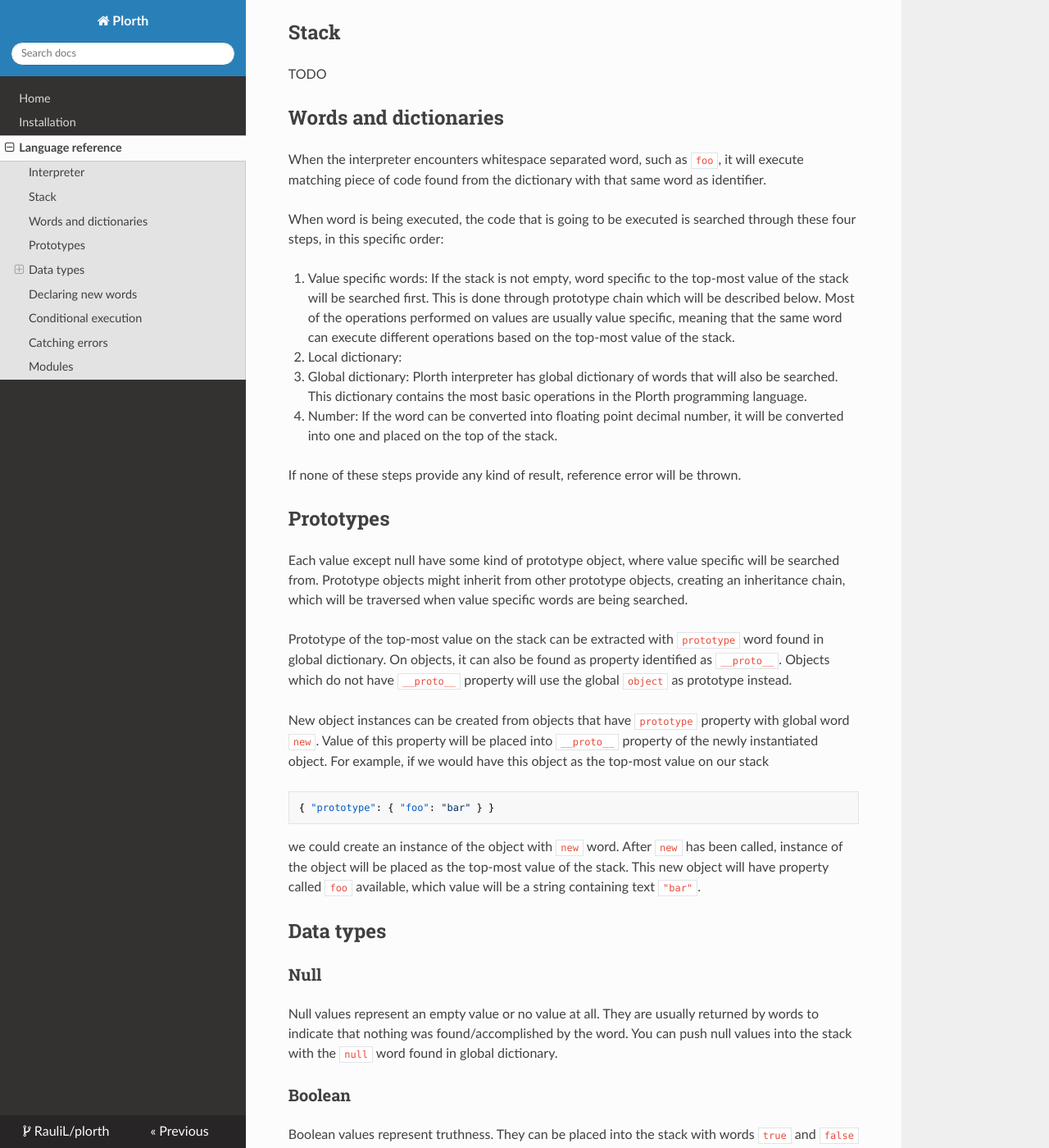
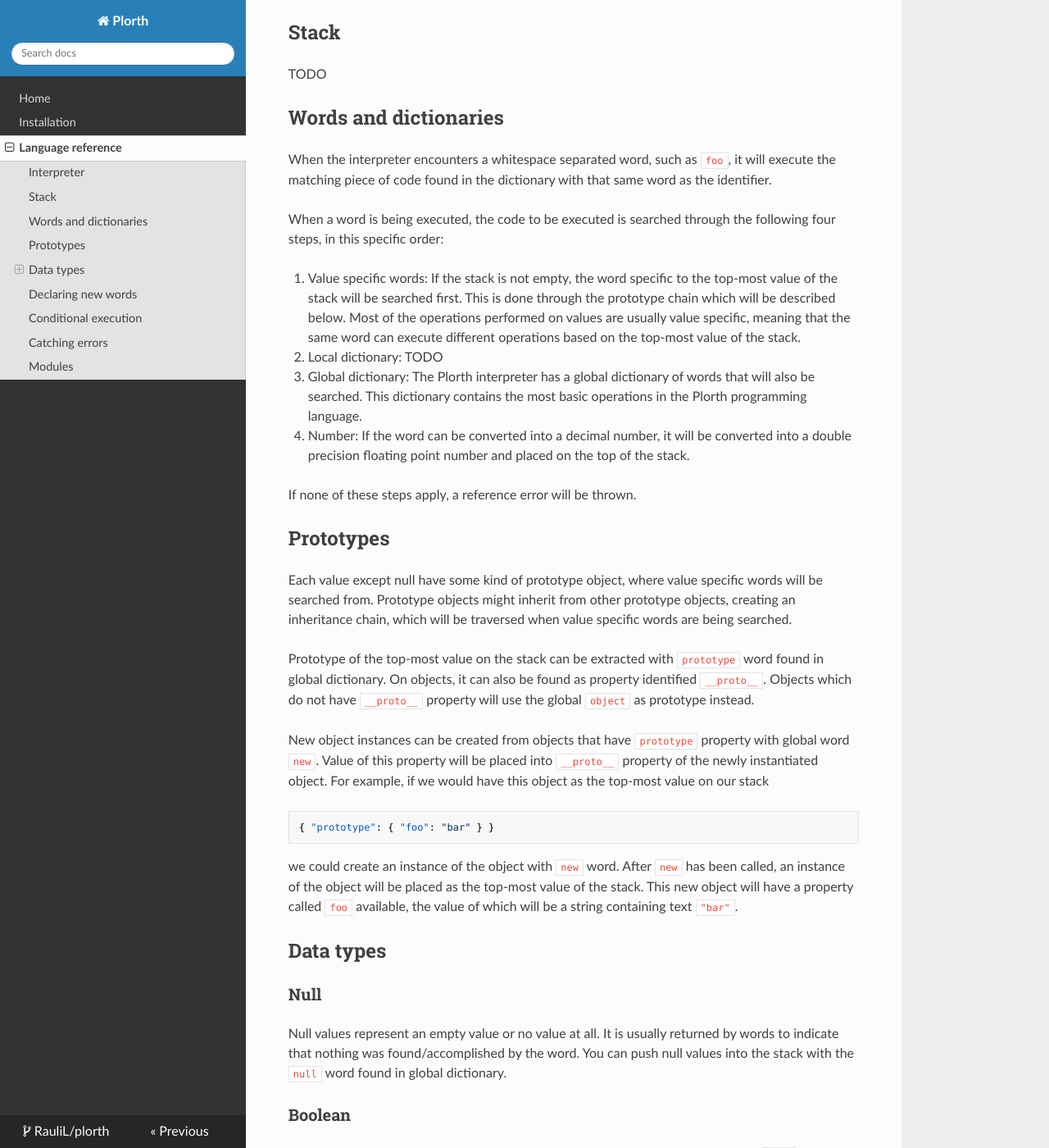
Before and after one commit to RauliL/plorth, an MkDocs documentation site: the page built from docs/language.md, in a window 1280 px wide and 1400 px high, scrolled down 289 px. Shown: the whole window at 82% size. Built offline with MkDocs 1.6.1, drawn with Linux system fonts in a browser that asks for light colours; nearby versions of some CDN libraries; old or Windows-style settings are respelled for this version of MkDocs; some of the changed text lies outside the part shown.

````diff
--- a/docs/language.md
+++ b/docs/language.md
@@ -1,6 +1,6 @@
 # Language reference
 
-This page gives short summary of the Plorth programming language.
+This page gives a short summary of the Plorth programming language.
 
 ## Interpreter
 
@@ -12,41 +12,40 @@ TODO
 
 ## Words and dictionaries
 
-When the interpreter encounters whitespace separated word, such as `foo`, it
-will execute matching piece of code found from the dictionary with that same
-word as identifier.
+When the interpreter encounters a whitespace separated word, such as `foo`, it
+will execute the matching piece of code found in the dictionary with that same
+word as the identifier.
 
-When word is being executed, the code that is going to be executed is searched
-through these four steps, in this specific order:
+When a word is being executed, the code to be executed is searched
+through the following four steps, in this specific order:
 
-1. Value specific words: If the stack is not empty, word specific to the
+1. Value specific words: If the stack is not empty, the word specific to the
    top-most value of the stack will be searched first. This is done through
-   prototype chain which will be described below. Most of the operations
+   the prototype chain which will be described below. Most of the operations
    performed on values are usually value specific, meaning that the same word
    can execute different operations based on the top-most value of the stack.
 
-2. Local dictionary:
+2. Local dictionary: TODO
 
-3. Global dictionary: Plorth interpreter has global dictionary of words that
+3. Global dictionary: The Plorth interpreter has a global dictionary of words that
    will also be searched. This dictionary contains the most basic operations in
    the Plorth programming language.
 
-4. Number: If the word can be converted into floating point decimal number, it
-   will be converted into one and placed on the top of the stack.
+4. Number: If the word can be converted into a decimal number, it will be converted
+   into a double precision floating point number and placed on the top of the stack.
 
-If none of these steps provide any kind of result, reference error will be
-thrown.
+If none of these steps apply, a reference error will be thrown.
 
 ## Prototypes
 
-Each value except null have some kind of prototype object, where value specific
+Each value except null have some kind of prototype object, where value specific words
 will be searched from. Prototype objects might inherit from other prototype
 objects, creating an inheritance chain, which will be traversed when value
 specific words are being searched.
 
 Prototype of the top-most value on the stack can be extracted with
 `prototype` word found in global dictionary. On objects, it can also be found
-as property identified as `__proto__`. Objects which do not have `__proto__`
+as property identified `__proto__`. Objects which do not have `__proto__`
 property will use the global `object` as prototype instead.
 
 New object instances can be created from objects that have `prototype`
@@ -59,22 +58,22 @@ have this object as the top-most value on our stack
 ```
 
 we could create an instance of the object with `new` word. After `new` has been
-called, instance of the object will be placed as the top-most value of the
-stack. This new object will have property called `foo` available, which value
+called, an instance of the object will be placed as the top-most value of the
+stack. This new object will have a property called `foo` available, the value of which
 will be a string containing text `"bar"`.
 
 ## Data types
 
 ### Null
 
-Null values represent an empty value or no value at all. They are usually
+Null values represent an empty value or no value at all. It is usually
 returned by words to indicate that nothing was found/accomplished by the word.
 You can push null values into the stack with the `null` word found in global
 dictionary.
 
 ### Boolean
 
-Boolean values represent truthness. They can be placed into the stack with
+Boolean values represent truthness. They can be placed onto the stack with
 words `true` and `false` which can be found in the global dictionary.
 
 ### Number
@@ -83,7 +82,7 @@ TODO
 
 ### String
 
-String is container for textual data, a sequence of Unicode code points.
+String is a container for textual data, a sequence of Unicode code points.
 
 TODO
 
@@ -91,8 +90,8 @@ TODO
 
 Arrays are indexed sequences of other values. Arrays can be constructed with
 *array literals*, which use same syntax as is used for arrays in JSON. For
-example, if you would like to construct and array containing numbers from 0 to
-5 and push that into the stack, you would write:
+example, if you would like to construct an array containing numbers from 0 to
+5 and push that onto the stack, you would write:
 
 ```json
 [0, 1, 2, 3, 4, 5]
@@ -100,17 +99,17 @@ example, if you would like to construct and array containing numbers from 0 to
 
 After that, the array is available as the top-most item of the stack.
 
-Length of an array can be retrieved with `length` word. This places the number
-of elements in the array as top of the stack, while leaving the array itself
+Length of an array can be retrieved with the `length` word. This places the number
+of elements in the array on top of the stack, while leaving the array itself
 intact.
 
 ```
 [1, 2, 3] length # -> [1, 2, 3] 3
 ```
 
-Items from the array can be accessed with `@` word. You need to place numeric
-index of the item you wish to retrieve, the array itself and finally execute
-the word. If the index is not out of bounds, range error will be thrown.
+Items from the array can be accessed with the `@` word. You need to place the numeric
+index of the item you wish to retrieve and the array itself onto the stack and finally execute
+the word. If the index is out of bounds a range error will be thrown.
 
 ```
 1 [1, 2, 3] @ # -> [1, 2, 3] 2
@@ -124,7 +123,7 @@ TODO: Information about object literals and how to access properties.
 
 ### Quote
 
-Quote is piece of code that can be executed when required. Quotes can be
+Quote is a piece of code that can be executed when required. Quotes can be
 constructed in many different ways, including *quote literals* which are words
 placed inside parenthesis:
 
@@ -132,24 +131,24 @@ placed inside parenthesis:
 ( foo bar baz )
 ```
 
-This places a quote with words `foo`, `bar` and `baz` into the stack. When you
+This places a quote with words `foo`, `bar` and `baz` onto the stack. When you
 execute the word `call` on the quote, those three words will be executed in
 sequence. Quotes are pretty much like what other languages would call
 functions, except that they do not take any arguments but rather operate
 directly on the stack.
 
-Quotes can also be constructed dynamically with `compile` keyword. This takes
-source code in form of string, compiles it into a quote and places the compiled
-quote into the stack. Quotes can also be constructed from other quotes by
+Quotes can also be constructed dynamically with the `compile` keyword. It takes
+source code in the form of a string, compiles it into a quote and places the compiled
+quote onto the stack. Quotes can also be constructed from other quotes by
 currying, composing and negation.
 
-Quotes can usually be converted back into source code with `>source` word,
-with the exception being native core words that built in the interpreter.
+Quotes can usually be converted back into source code with the `>source` word,
+with the exception being native core words that are built into the interpreter.
 
 ### Error
 
 Errors are special values that will be *thrown* when some kind of errorneous
-situation is being encountered. Unless errors are being *caught* and processed
+situation is encountered. Unless errors are being *caught* and processed
 in some way, the execution of the program will be terminated.
 
 Errors contain numeric error code and optional textual description of the
````
Also changed, not shown: docs/index.md (+3 -3 lines), docs/installation.md (+1 -1 lines).
